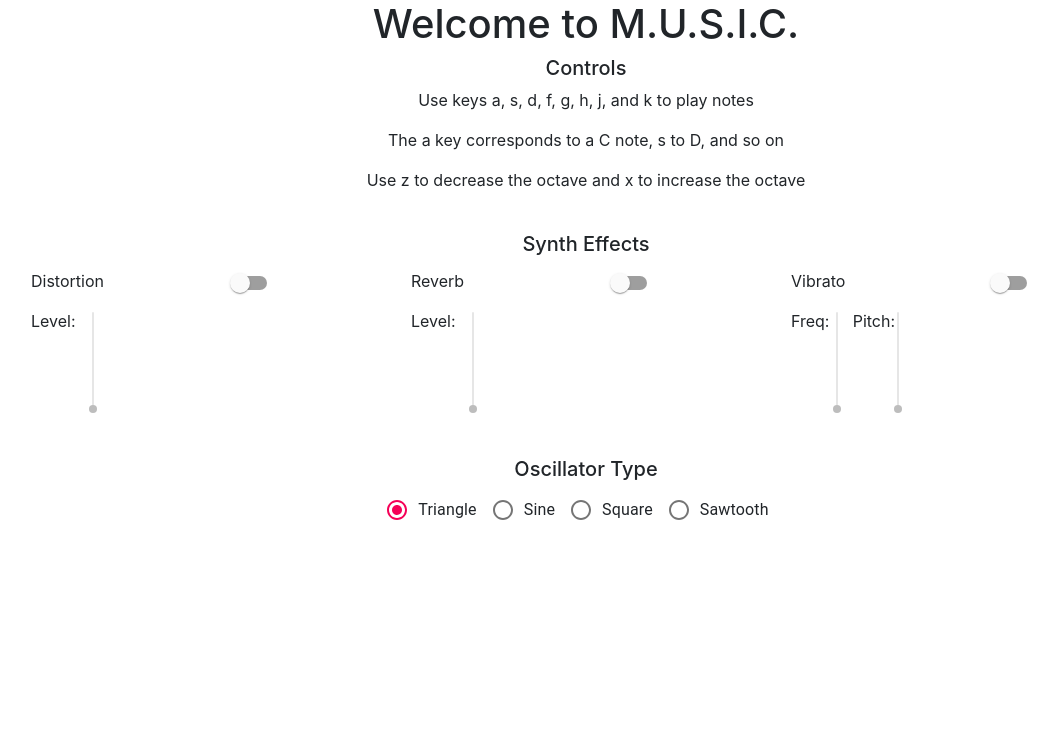
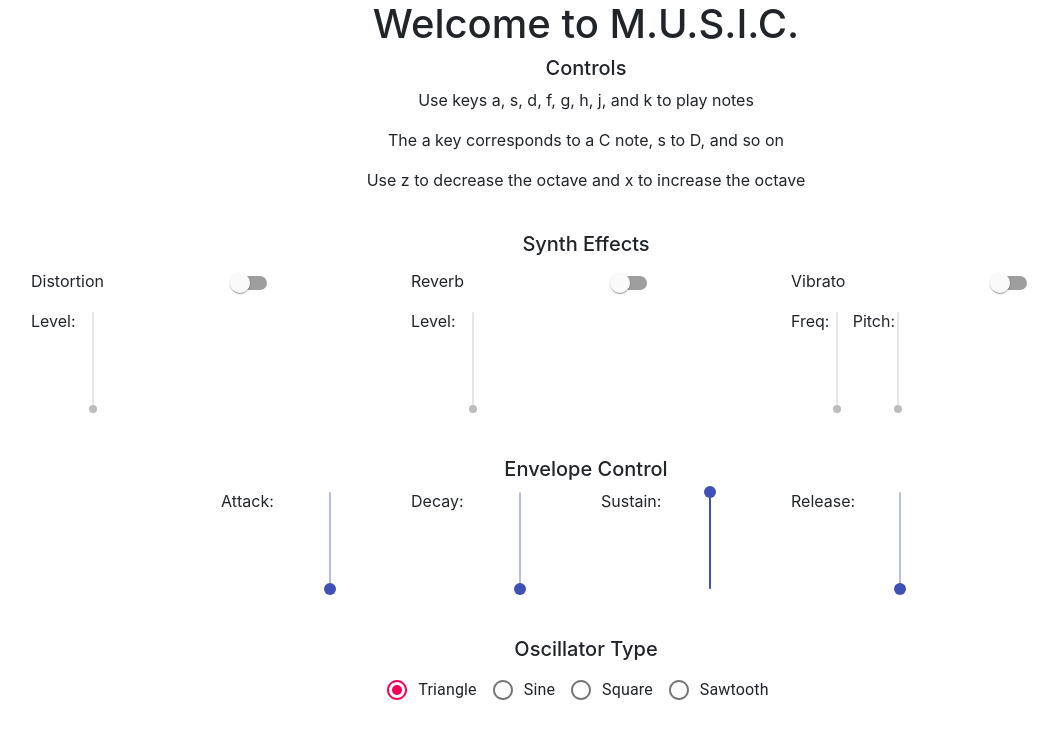
Before and after one commit to pxkelly/M.U.S.I.C., a React (Create React App) app: page /#/ in a window 1280 px wide. Shown: the top 738 px of the page, without its empty margins (54-1112 px from the left). Built offline with nearby package versions, Linux system fonts and the light colour scheme.

Commit message:
Added envelope control

```diff
--- a/src/Home.js
+++ b/src/Home.js
@@ -1,5 +1,5 @@
 import React, { Component } from 'react';
-import { Container, Row, Col, Form } from 'react-bootstrap';
+import { Container, Row, Col } from 'react-bootstrap';
 import * as Tone from 'tone';
 import Slider from '@material-ui/core/Slider';
 import Switch from '@material-ui/core/Switch';
@@ -7,13 +7,12 @@ import Radio from '@material-ui/core/Radio';
 import RadioGroup from '@material-ui/core/RadioGroup';
 import FormControlLabel from '@material-ui/core/FormControlLabel';
 import FormControl from '@material-ui/core/FormControl';
-import FormLabel from '@material-ui/core/FormLabel';
 import './App.css';
 import './Pages.css';
 
 // Global variables defined here
 // synth is the synth used on the entire page
-var synth = new Tone.Synth().toDestination();
+var synth = new Tone.AMSynth().toDestination();
 
 // There are globals for every effect on the synth for easier control
 var distortion = new Tone.Distortion(0).toDestination();
@@ -23,6 +22,17 @@ var lowpass = new Tone.Filter(0, "lowpass").toDestination();
 
 // This keeps track of all the active effects to add to the synthOff
 var effects = [];
+
+// Creates an envelope to attach to the synth at the default values
+var attack = 0;
+var decay = 0;
+var sustain = 1;
+var release = 0;
+// Attaches the envelope to the synth
+synth.envelope.attack = attack;
+synth.envelope.decay = decay;
+synth.envelope.sustain = sustain;
+synth.envelope.release = release;
 
 // This is the current oscillator on the synth, default is triangle wave
 var oscillator = "triangle";
@@ -44,7 +54,11 @@ class Home extends Component{
       VibratoOn: false,
       LowpassCut: 0,
       LowpassOn: false,
-      TriangleOsc: true
+      TriangleOsc: true,
+      Attack: 0,
+      Decay: 0,
+      Sustain: 1,
+      Release: 0
     }
 
     this.synthState = {
@@ -67,6 +81,10 @@ class Home extends Component{
     this.toggleVibrato = this.toggleVibrato.bind(this);
     this.updateLowpassCut = this.updateLowpassCut.bind(this);
     this.toggleLowpass = this.toggleLowpass.bind(this);
+    this.updateAttack = this.updateAttack.bind(this);
+    this.updateDecay = this.updateDecay.bind(this);
+    this.updateSustain = this.updateSustain.bind(this);
+    this.updateRelease = this.updateRelease.bind(this);
     this.updateOscillator = this.updateOscillator.bind(this);
     this.addEffect = this.addEffect.bind(this);
     this.removeEffect = this.removeEffect.bind(this);
@@ -299,6 +317,42 @@ class Home extends Component{
     }
   }
 
+  // Updates the attack value of the envelope
+  updateAttack(event, value) {
+    attack = value;
+    // Update state (moves slider)
+    this.setState({Attack: value});
+    // Make sure to call refreshSynth to reset to current state values
+    this.refreshSynth();
+  }
+
+  // Updates the decay value of the envelope
+  updateDecay(event, value) {
+    decay = value;
+    // Update state (moves slider)
+    this.setState({Decay: value});
+    // Make sure to call refreshSynth to reset to current state values
+    this.refreshSynth();
+  }
+
+  // Updates the sustain value of the envelope
+  updateSustain(event, value) {
+    sustain = value;
+    // Update state (moves slider)
+    this.setState({Sustain: value});
+    // Make sure to call refreshSynth to reset to current state values
+    this.refreshSynth();
+  }
+
+  // Updates the release value of the envelope
+  updateRelease(event, value) {
+    release = value;
+    // Update state (moves slider)
+    this.setState({Release: value});
+    // Make sure to call refreshSynth to reset to current state values
+    this.refreshSynth();
+  }
+
   // Changes the oscillator attached to the synth
   updateOscillator(event) {
     // Update the global variable to save these changes
@@ -329,11 +383,16 @@ class Home extends Component{
   // Updates the synth to match the current state
   refreshSynth() {
     // Resets the synth
-    synth = new Tone.Synth().toDestination();
+    synth = new Tone.AMSynth().toDestination();
     // Add the effects to the synth
     effects.forEach(effect => synth.connect(eval(effect)));
     // Make sure the proper oscillator is used
     synth.oscillator.type = oscillator;
+    // Set up the envelope
+    synth.envelope.attack = attack;
+    synth.envelope.decay = decay;
+    synth.envelope.sustain = sustain;
+    synth.envelope.release = release;
   }
 
   render(){
@@ -464,6 +523,69 @@ class Home extends Component{
         <br />
         <br />
 
+        <Container className="envelope-container">
+          <Row className="section-header">
+            <h5>Envelope Control</h5>
+          </Row>
+          <Row className="envelope-controls">
+            <Col xs={1}>
+              <p>Attack: </p>
+            </Col>
+            <Col className="bar" sm={1}>
+              <Slider
+                orientation="vertical"
+                min={0}
+                max={2}
+                value={this.state.Attack}
+                step={0.1}
+                onChange={this.updateAttack}
+              />
+            </Col>
+            <Col xs={1}>
+              <p>Decay: </p>
+            </Col>
+            <Col className="bar" sm={1}>
+              <Slider
+                orientation="vertical"
+                min={0}
+                max={2}
+                value={this.state.Decay}
+                step={0.1}
+                onChange={this.updateDecay}
+              />
+            </Col>
+            <Col xs={1}>
+              <p>Sustain: </p>
+            </Col>
+            <Col className="bar" sm={1}>
+              <Slider
+                orientation="vertical"
+                min={0}
+                max={1}
+                value={this.state.Sustain}
+                step={0.1}
+                onChange={this.updateSustain}
+              />
+            </Col>
+            <Col xs={1}>
+              <p>Release: </p>
+            </Col>
+            <Col className="bar" sm={1}>
+              <Slider
+                orientation="vertical"
+                min={0}
+                max={5}
+                value={this.state.Release}
+                step={0.1}
+                onChange={this.updateRelease}
+              />
+            </Col>
+          </Row>
+        </Container>
+
+        <br />
+        <br />
+
         <Container className="oscillator-container">
           <Row className="section-header">
             <h5>Oscillator Type</h5>
--- a/src/Pages.css
+++ b/src/Pages.css
@@ -1,7 +1,3 @@
-body {
-  background-color: #a9a9a9;
-}
-
 .welcome-container {
   margin: auto, auto, auto, auto;
   align-items: center;
@@ -41,6 +37,16 @@ body {
   margin-top: -5px;
 }
 
+.envelope-container {
+  margin: auto;
+  align-items: center;
+  justify-content: center;
+}
+
+.envelope-controls {
+  justify-content: center;
+}
+
 .oscillator-container {
   margin: auto;
   align-items: center;
```
